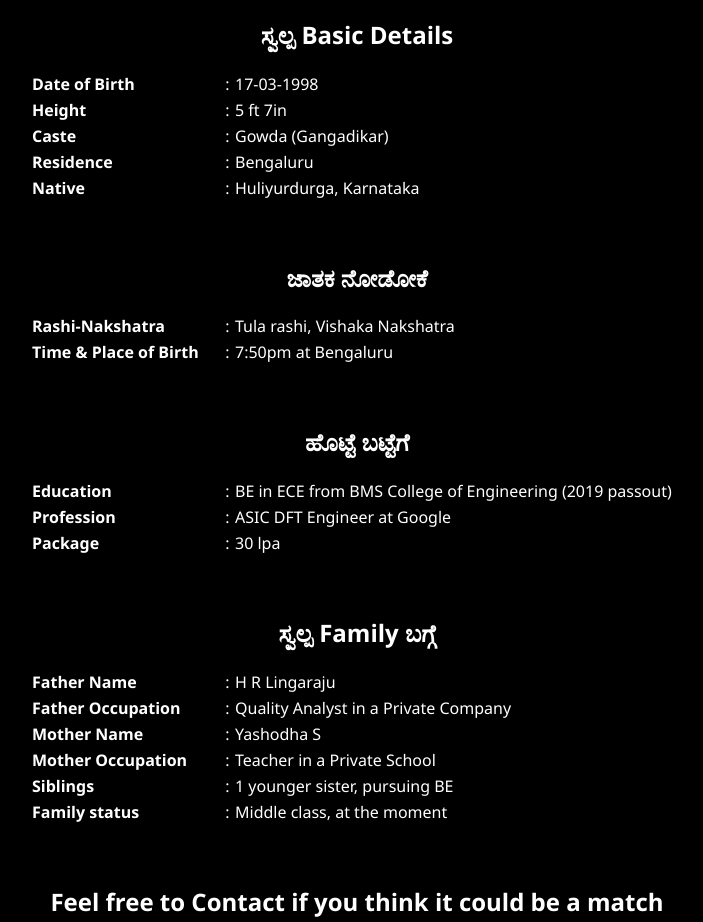
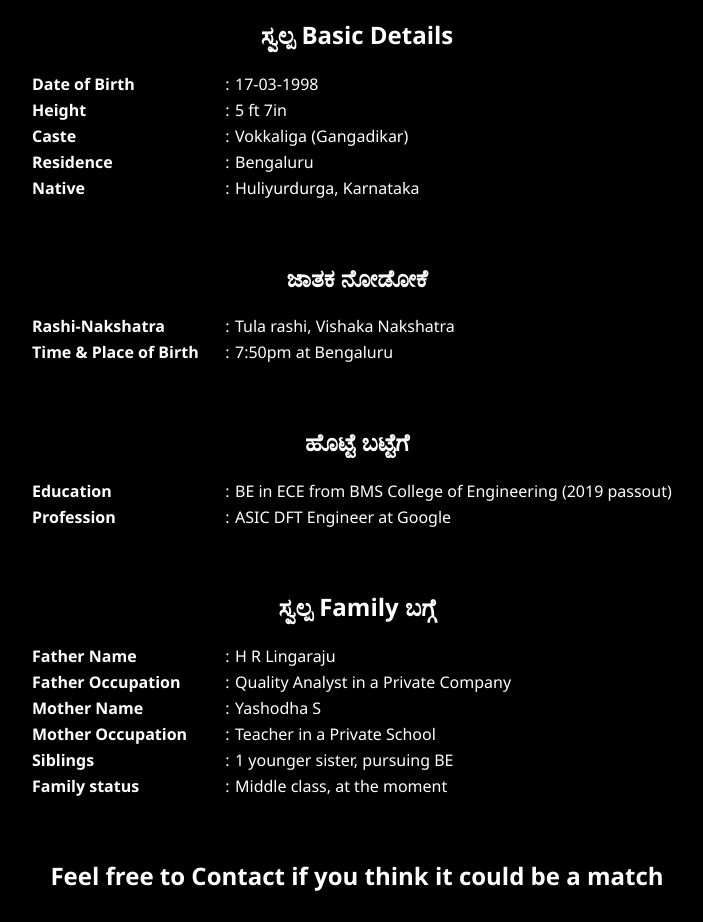
Before and after one commit to TribhuvanL/marriage-profile, a plain HTML site: page index.html in a window 1280 px wide. Shown: the part 1440-2362 px from the top of the page, without its empty margins (283-986 px from the left). Drawn offline with Linux system fonts and the light colour scheme.

Commit message:
Update caste and profession details in index.html

```diff
--- a/index.html
+++ b/index.html
@@ -81,7 +81,7 @@
             <li>
                 <span class="label">Caste</span>
                 <span class="colon">:</span>
-                <span class="value">Gowda (Gangadikar)</span>
+                <span class="value">Vokkaliga (Gangadikar)</span>
             </li>
             <li>
                 <span class="label">Residence</span>
@@ -127,11 +127,14 @@
                 <span class="colon">:</span>
                 <span class="value">ASIC DFT Engineer at Google</span>
             </li>
+            <!--
             <li>
                 <span class="label">Package</span>
                 <span class="colon">:</span>
-                <span class="value">30 lpa</span>
+                <!--
+                <span class="value">xx lpa</span>
             </li>
+            -->
         </ul>
     </section>
 
```
